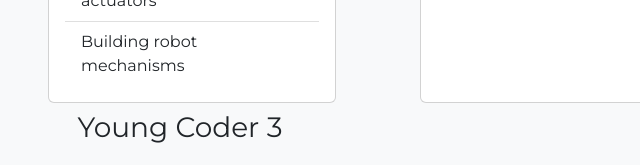
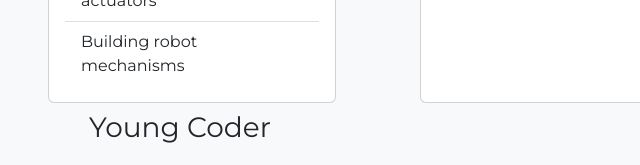
Before and after one commit to ainobotix/website, a plain HTML site: page index.html in a window 1280 px wide. Shown: the part 4378-4543 px from the top of the page, 448-1088 px from the left. Drawn offline with Linux system fonts and the light colour scheme; a script that the page names is missing.

```diff
--- a/index.html
+++ b/index.html
@@ -321,7 +321,7 @@
                     <div class="container justify-content-center">
                         <div class="row align-items-center">
                             <div class="row">
-                                <p class="text-center fw-medium text-capitalize fs-3">Young Coder 3</p>
+                                <p class="text-center fw-medium text-capitalize fs-3">Young Coder</p>
                             </div>
                           <div class="col d-flex justify-content-center">
                             <div class="card" style="width: 18rem;">
```
